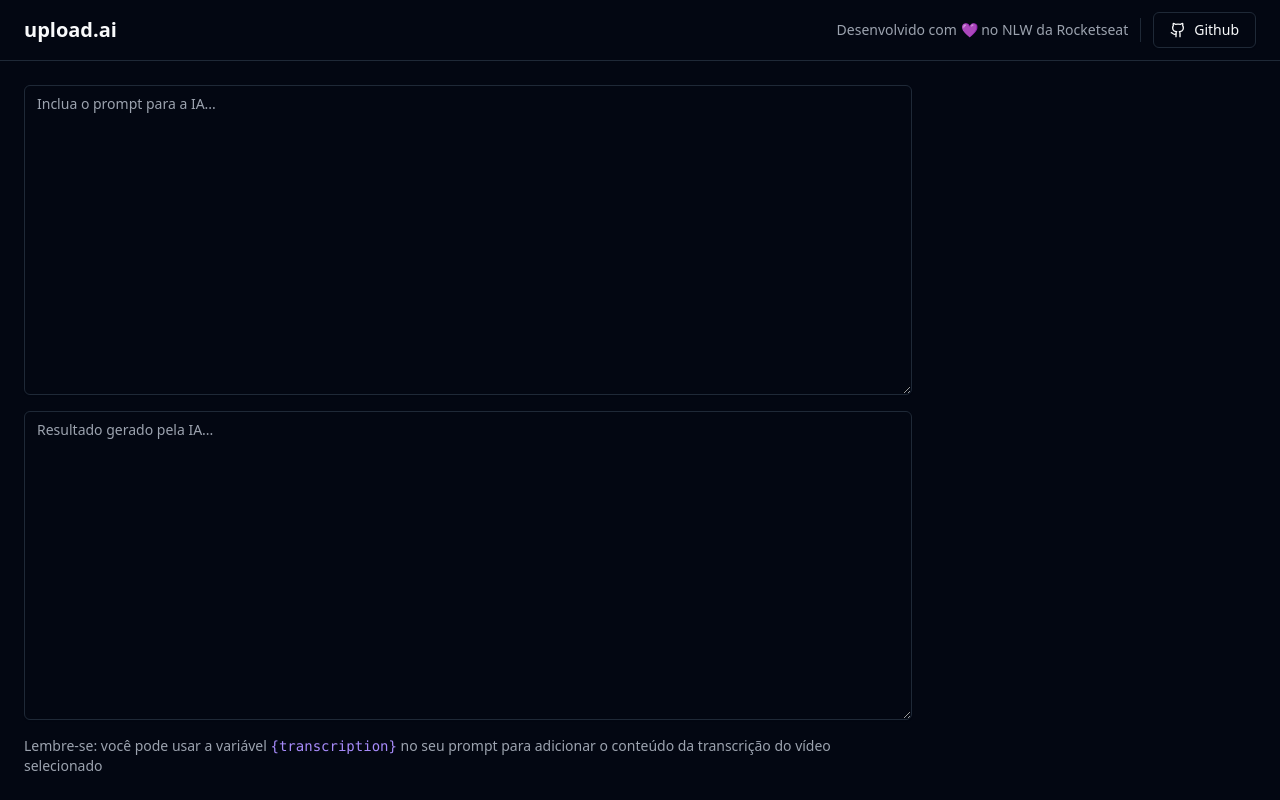
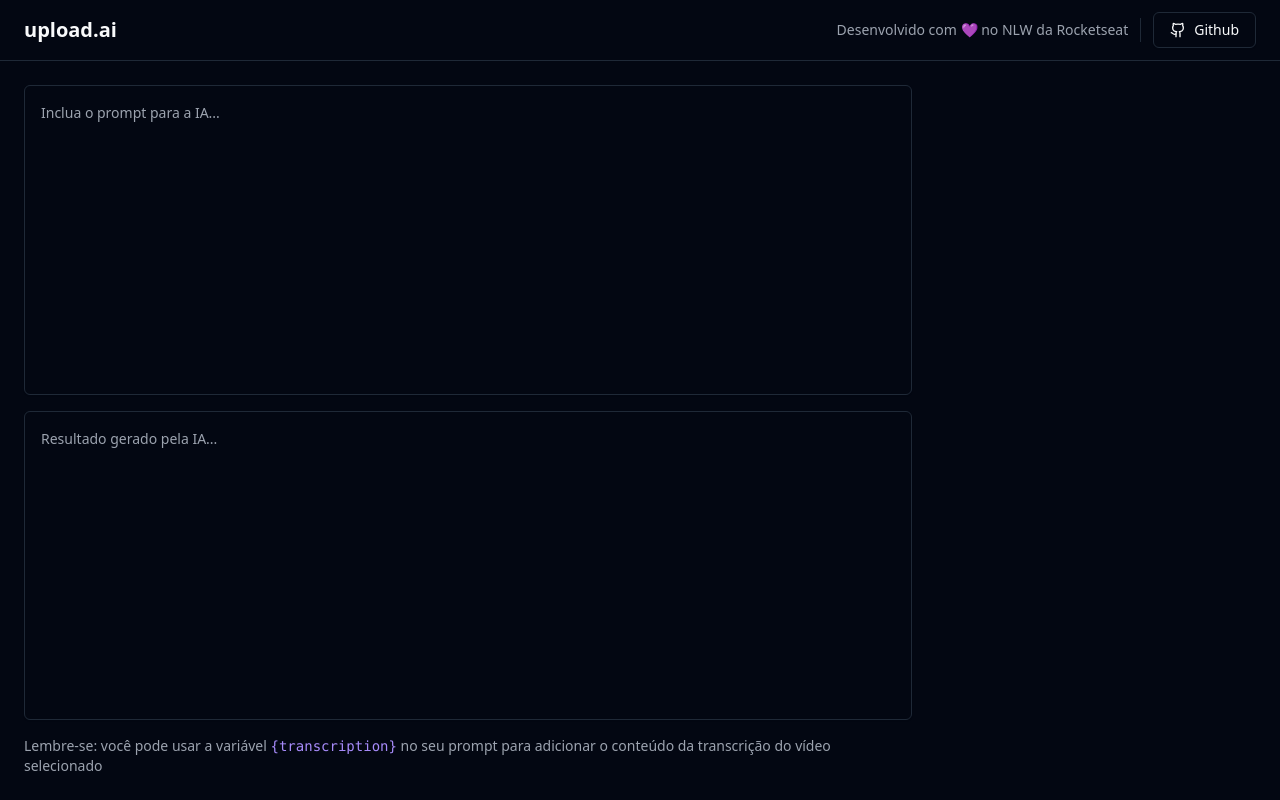
Before and after one commit to carlosmsv/upload.ai, a React (Vite) app: page / in a window 1280 px wide. Built offline with nearby package versions, Linux system fonts and the light colour scheme.

Commit message:
:lipstick: Textarea styles

```diff
--- a/src/App.tsx
+++ b/src/App.tsx
@@ -27,8 +27,15 @@ export function App() {
       <main className="flex-1 p-6 flex gap-6">
         <div className="flex flex-col flex-1 gap-4">
           <div className="grid grid-rows-2 gap-4 flex-1">
-            <Textarea placeholder="Inclua o prompt para a IA..."/>
-            <Textarea placeholder="Resultado gerado pela IA..." readOnly/>
+            <Textarea
+              className="resize-none p-4 leading-relaxed"
+              placeholder="Inclua o prompt para a IA..."
+            />
+            <Textarea
+              className="resize-none p-4 leading-relaxed"
+              placeholder="Resultado gerado pela IA..."
+              readOnly
+            />
           </div>
 
           <p className="text-sm text-muted-foreground">
```
